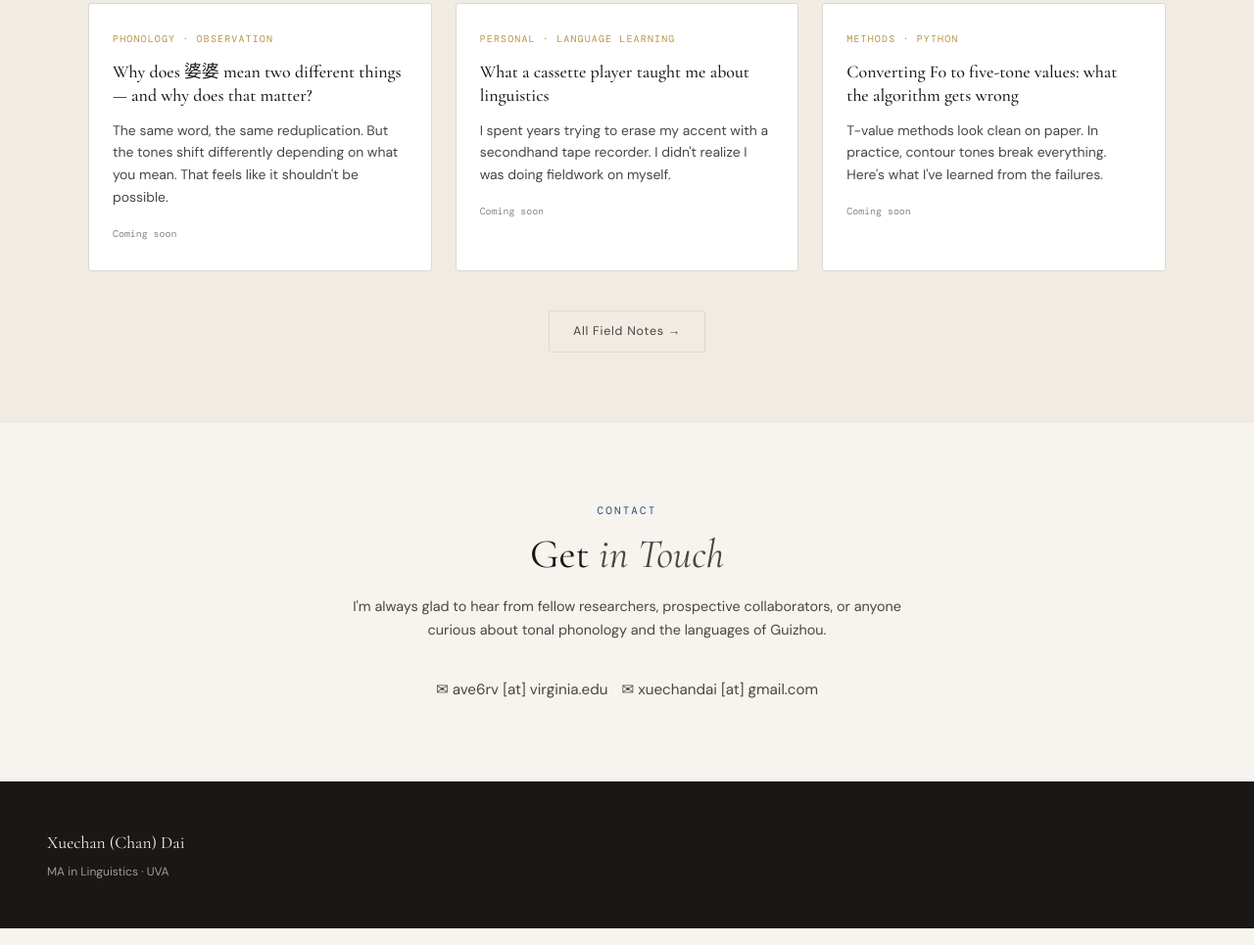
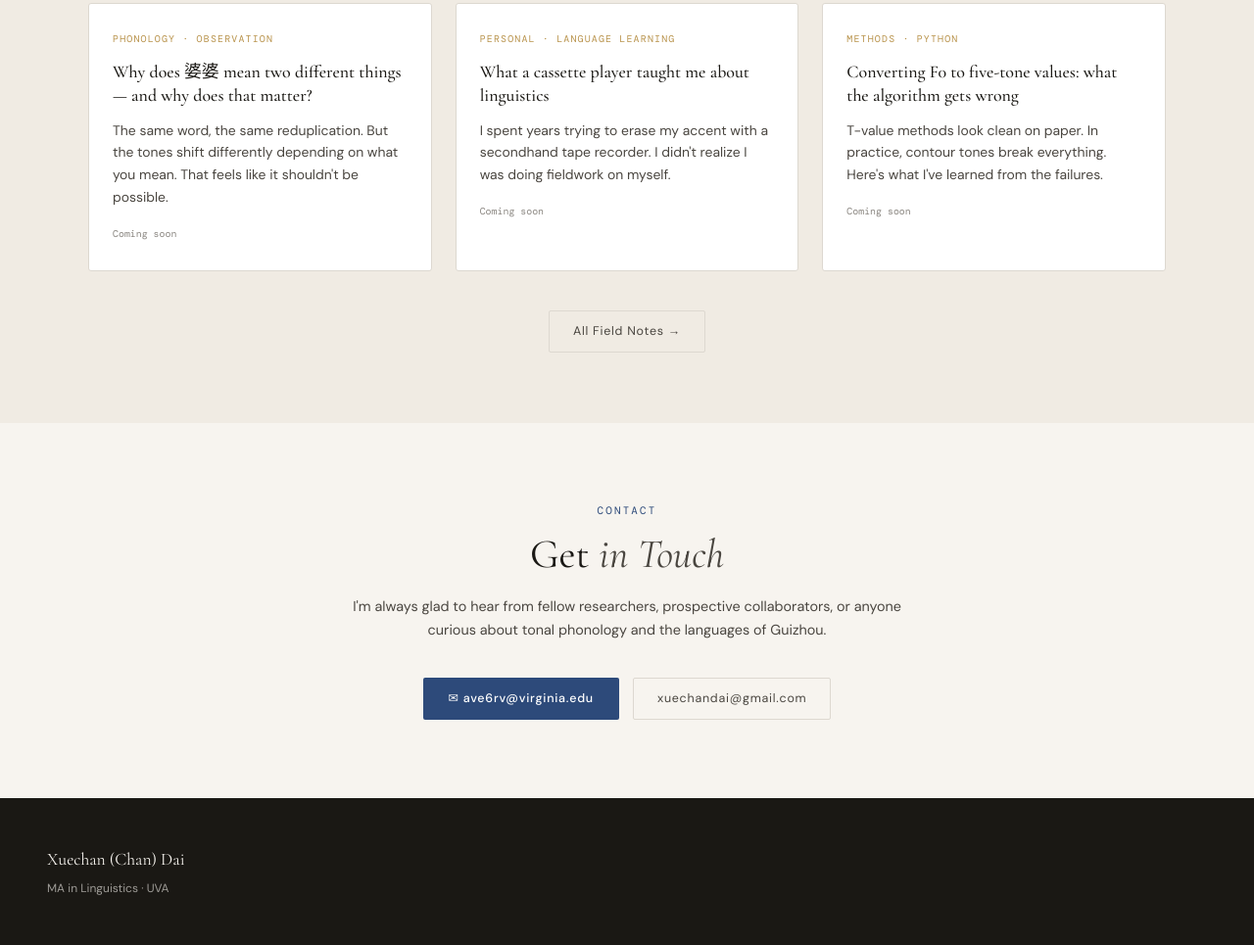
Before and after one commit to Xuechan392/Xuechan392.github.io, a plain HTML site: page index.html in a window 1280 px wide. Shown: the part 3563-4528 px from the top of the page at 98% size. Drawn offline with nearby package versions, Linux system fonts and the light colour scheme; a web font is replaced by a local one.

Commit message:
Add files via upload

```diff
--- a/index.html
+++ b/index.html
@@ -619,6 +619,7 @@
     @media (max-width: 900px) {
       nav { padding: 0 24px; }
       .nav-links { gap: 20px; }
+      .nav-hamburger { display: flex; }
       .hero { grid-template-columns: 1fr; }
       .hero-left { justify-content: center; padding: 60px 24px 40px; }
       .hero-right { padding: 40px 24px 60px; }
@@ -974,9 +975,15 @@
       or anyone curious about tonal phonology and the languages of Guizhou.
     </p>
     <div style="display: flex; gap: 14px; justify-content: center; flex-wrap: wrap;">
-      <p style="font-size:0.95rem; color:var(--ink-soft);">✉ ave6rv [at] virginia.edu</p>
-      <p style="font-size:0.95rem; color:var(--ink-soft);">✉ xuechandai [at] gmail.com</p>
+      <a id="email1" class="btn-primary">✉ ave6rv@virginia.edu</a>
+      <a id="email2" class="btn-ghost">xuechandai@gmail.com</a>
     </div>
+    <script>
+      var e1 = "ave6rv"; var e2 = "virginia.edu";
+      var e3 = "xuechandai"; var e4 = "gmail.com";
+      document.getElementById("email1").href = "mailto:" + e1 + "@" + e2;
+      document.getElementById("email2").href = "mailto:" + e3 + "@" + e4;
+    </script>
   </div>
 </section>
 
```
